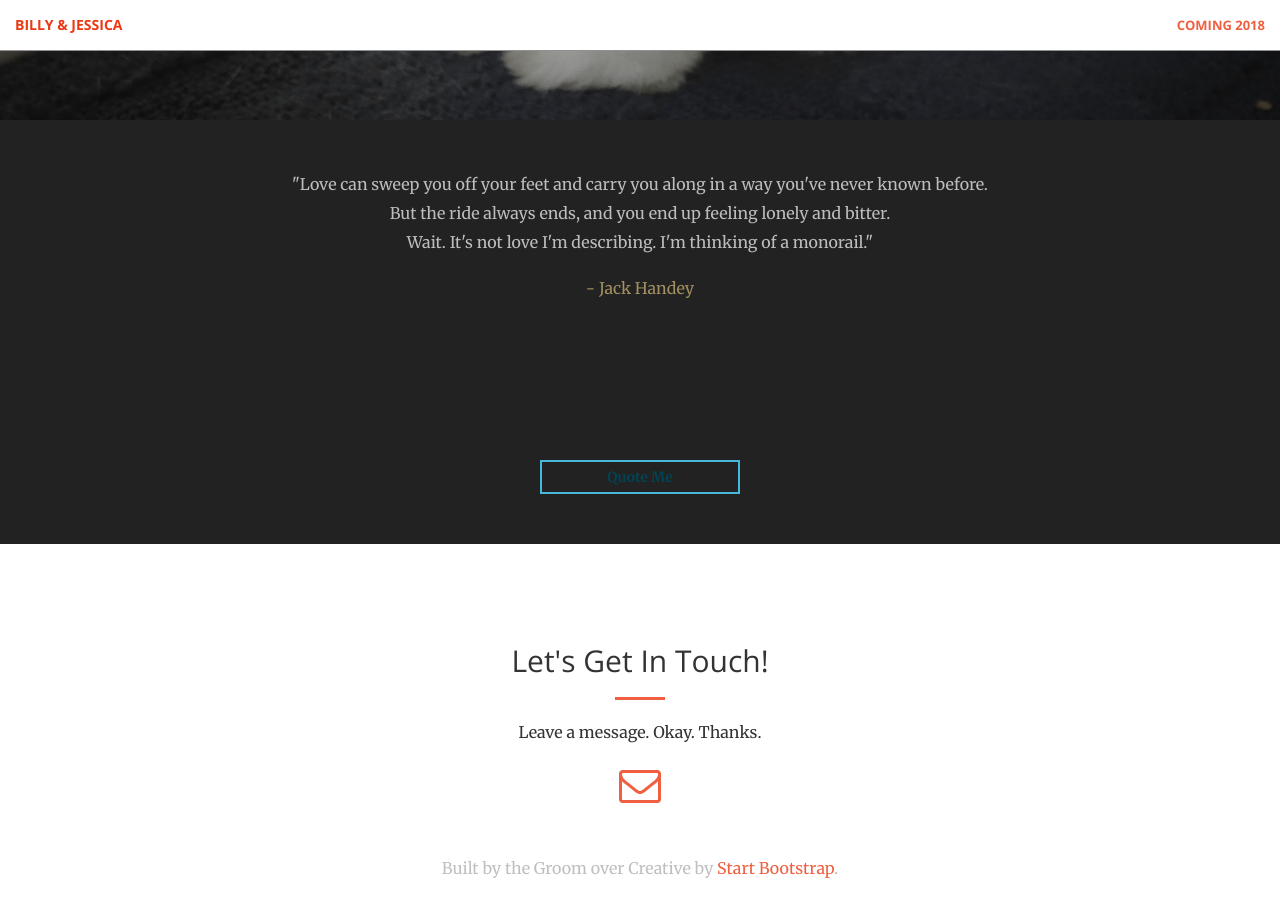
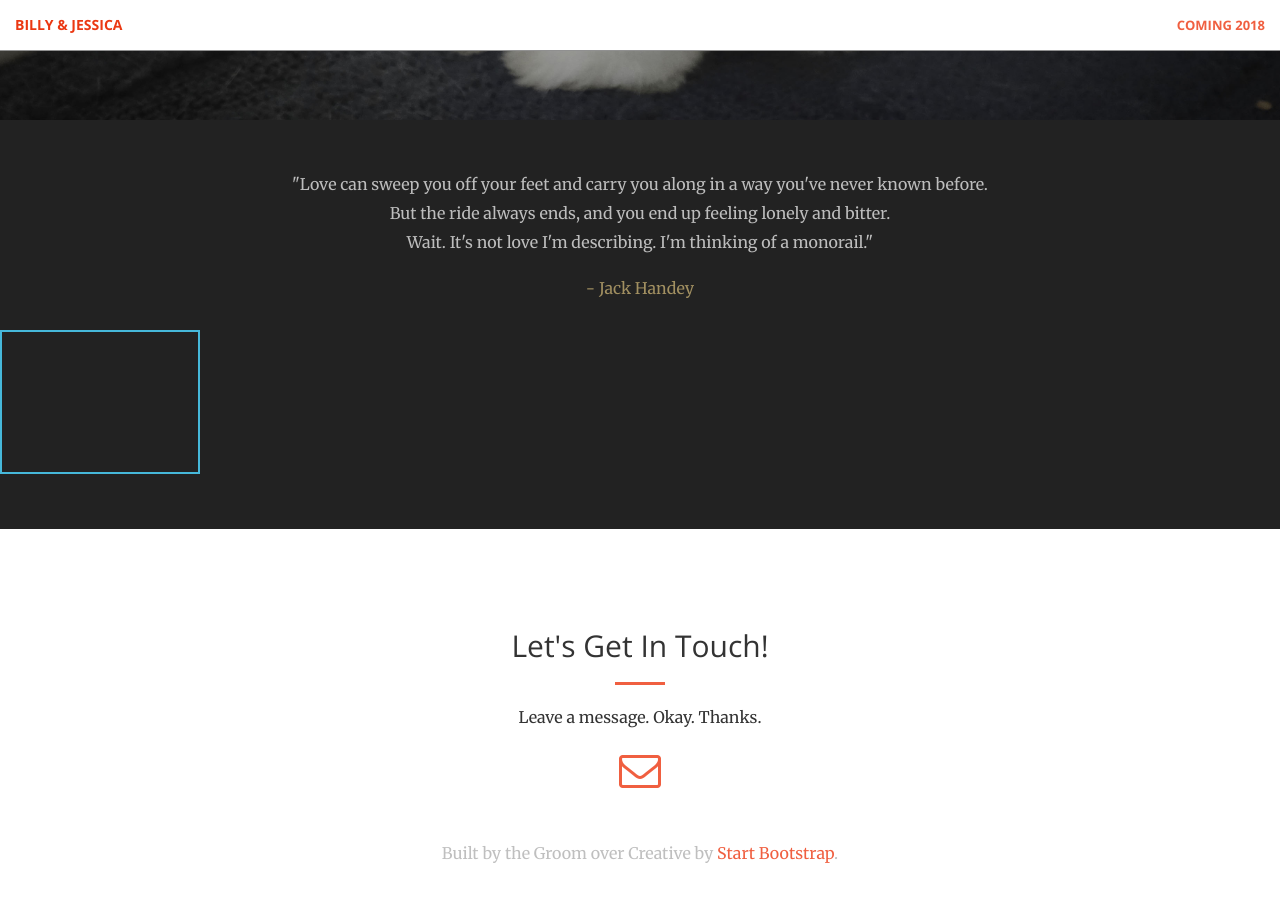
Before and after one commit to notbleh/wed-website, a Jekyll site: the page built from index.html, in a window 1280 px wide and 900 px high, scrolled down 780 px. Built offline with Jekyll 4.4.1, drawn with Linux system fonts in a browser that asks for light colours.

Commit message:
Update aside.html

```diff
--- a/_includes/aside.html
+++ b/_includes/aside.html
@@ -8,13 +8,12 @@
           </div>
       </div>
       <div id="container">
-	    		<div id="quoteContainer">
+	    		<a href="#" id="quoteButton"><div id="quoteContainer">
 			    	<p></p>
 			    	<p id="quoteGenius"></p>
 		    	</div><!--end quoteContainer-->
-    			<div id="buttonContainer">
-				    <a href="#" id="quoteButton">Quote Me</a>
-		</div><!--end buttonContainer-->
+    			</a>
+		<!--end buttonContainer-->
 
 
 	</div><!--end container-->
```
